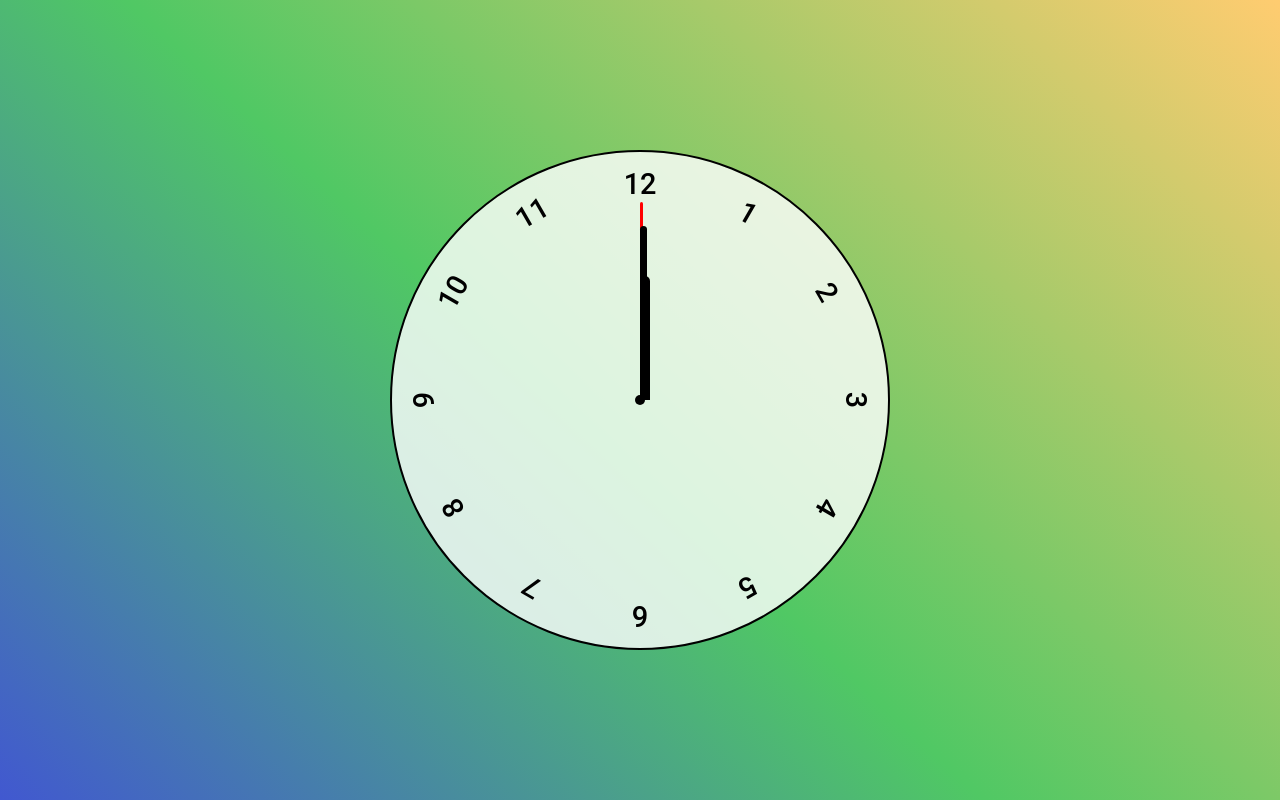
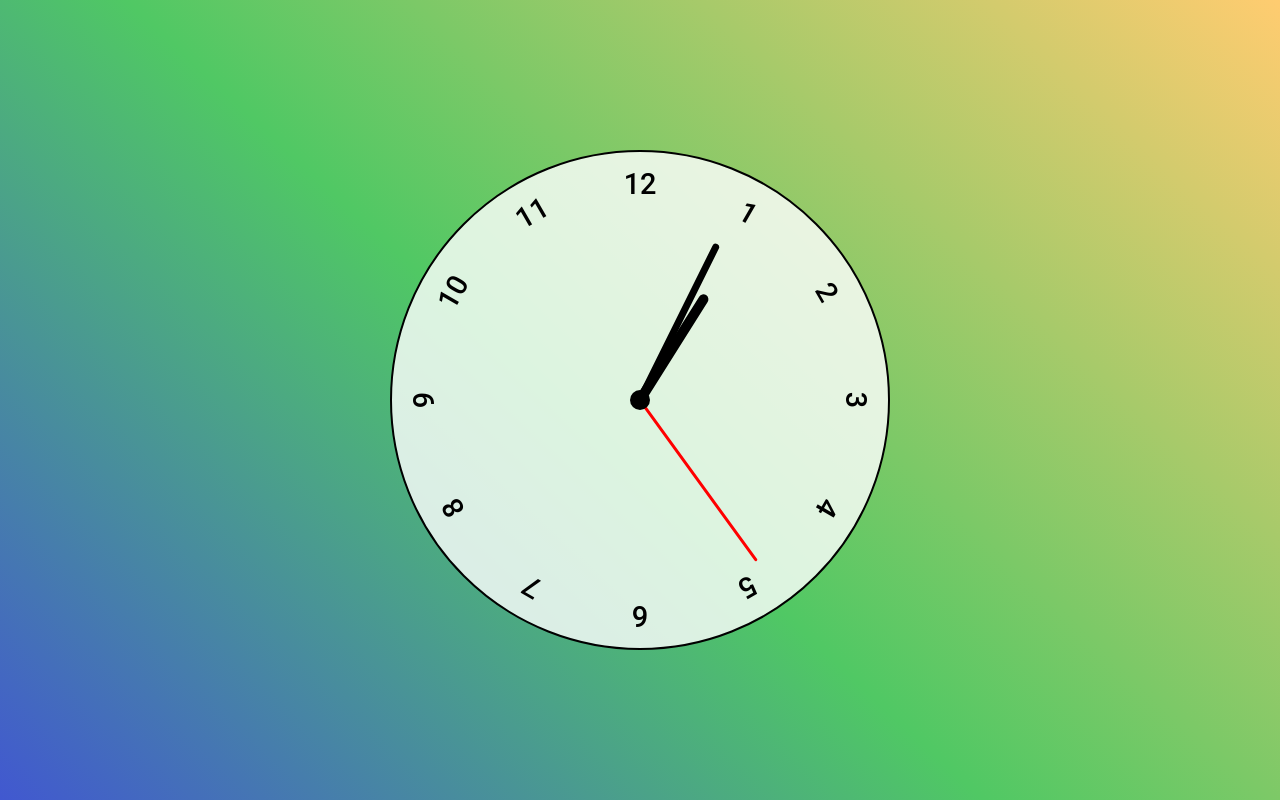
Before and after one commit to Gil4567/Projeto03-GoDev, a plain HTML site: page index.html in a window 1280 px wide. Drawn offline with Linux system fonts and the light colour scheme.

Commit message:
Projeto finalizado

```diff
--- a/script.js
+++ b/script.js
@@ -1,3 +1,23 @@
-const hourHand = document.querySelector(".hand.hours");
+const hoursHand = document.querySelector(".hand.hours");
 const minutesHand = document.querySelector(".hand.minutes");
 const secondsHand = document.querySelector(".hand.seconds");
+
+const setRotation = (element, rotationPercentage) => {
+  element.style.setProperty("--rotation", rotationPercentage * 360);
+};
+
+const setClock = () => {
+  const currentDate = new Date();
+
+  const secondsPercentage = currentDate.getSeconds() / 60;
+  const minutesPercentage = (secondsPercentage + currentDate.getMinutes()) / 60;
+  const hoursPercentage = (minutesPercentage + currentDate.getHours()) / 12;
+
+  setRotation(secondsHand, secondsPercentage);
+  setRotation(minutesHand, minutesPercentage);
+  setRotation(hoursHand, hoursPercentage);
+};
+
+setClock();
+
+setInterval(setClock, 1000);
--- a/styles.css
+++ b/styles.css
@@ -80,8 +80,8 @@ body {
 .clock::after {
   content: "";
   position: absolute;
-  width: 10px;
-  height: 10px;
+  width: 20px;
+  height: 20px;
   border-radius: 50%;
   top: 50%;
   left: 50%;
@@ -96,10 +96,9 @@ body {
   position: absolute;
   bottom: 50%;
   left: 50%;
-  width: 10px;
-  height: 40%;
   background-color: black;
-  transform: translateX(-50%) rotate(calc(var(--rotation)));
+  z-index: 10;
+  transform: translateX(-50%) rotate(calc(var(--rotation) * 1deg));
   border-top-left-radius: 10px;
   transform-origin: bottom;
   border-top-right-radius: 10px;
```
